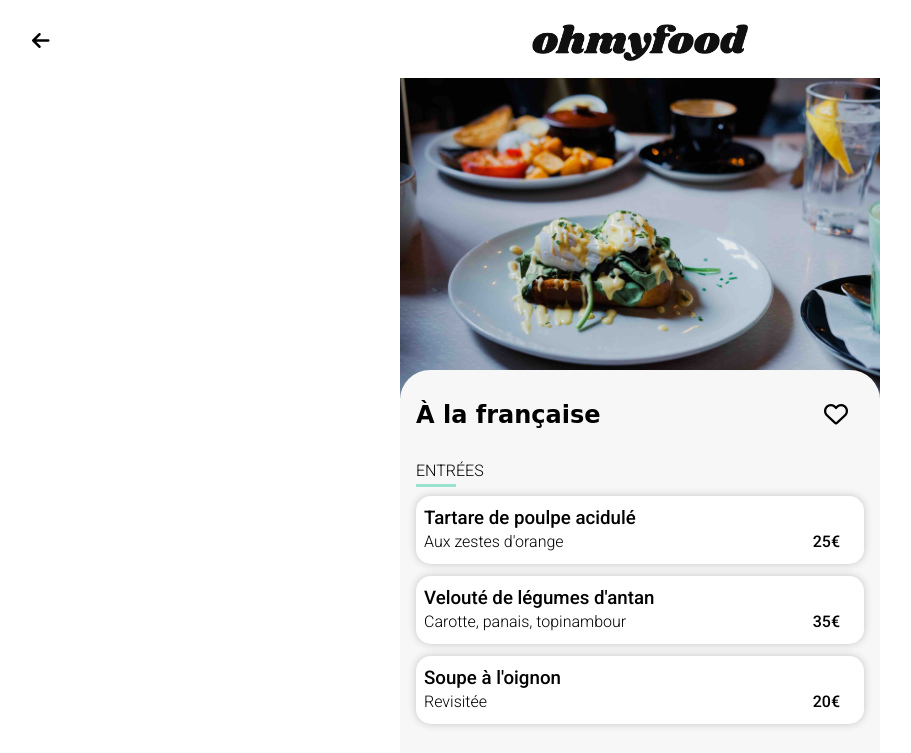
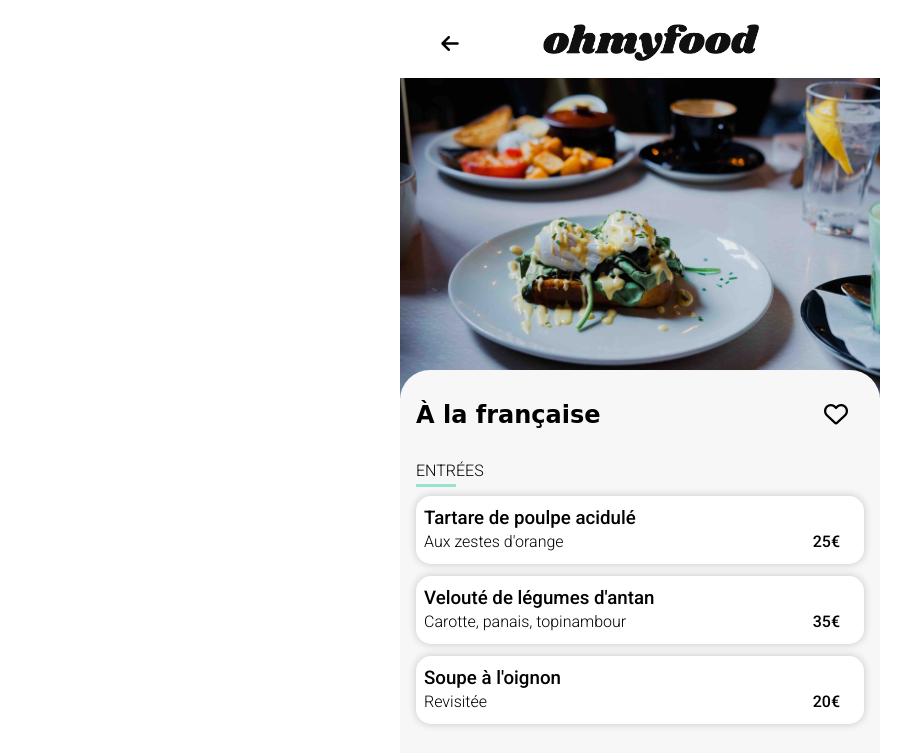
Before and after one commit to michelre/chane-to_jean_3_102022, a plain HTML site: page a-la-francaise-menu.html in a window 1280 px wide. Shown: the top 753 px of the page, without its empty margins (0-911 px from the left). Drawn offline with Linux system fonts and the light colour scheme; a web font is replaced by a local one.

Commit message:
Edit return icon positioning

```diff
--- a/sass/layouts/_header.scss
+++ b/sass/layouts/_header.scss
@@ -44,9 +44,9 @@
     text-align: center;
 
     &__return-icon {
-        position: absolute;
-        top: 2.5rem;
-        left: 2rem;
+        position: relative;
+        bottom: 1.5rem;
+        right: 5rem;
     }
 
     &__logo {
```
Also changed, not shown: css/main.css, 1 other file.
